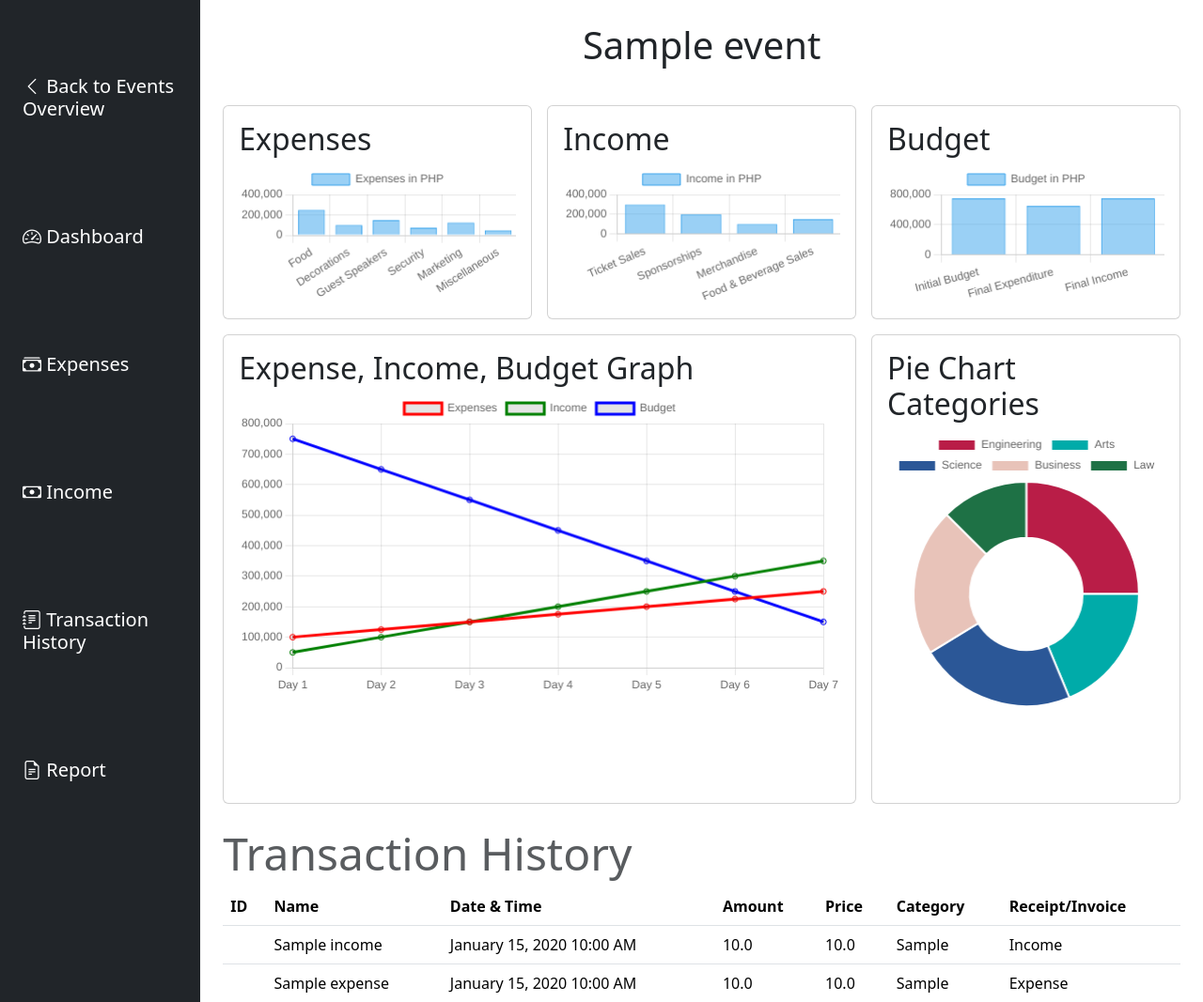
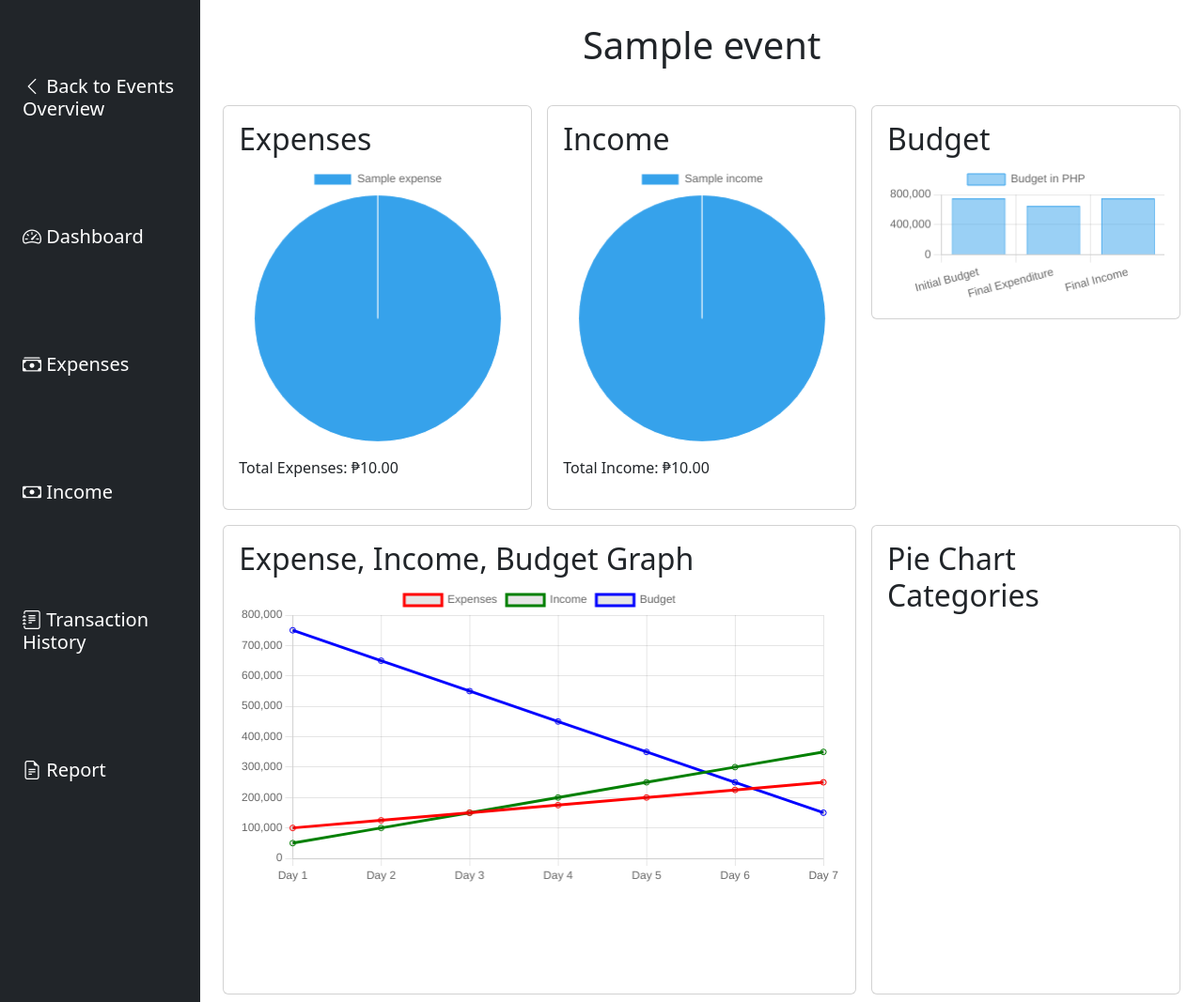
Before and after one commit to MACantara/TRACKIT, a Flask app: page /event-dashboard/1 in a window 1280 px wide. Shown: the part 56-1123 px from the top of the page at 94% size. Run offline with Flask 3, Linux system fonts and the light colour scheme; a user stored in the database is signed in; tables that the repository leaves empty hold one stand-in row (values such as "Sample post"); some libraries are stand-ins or nearby versions.

Commit message:
Add to_dict() method to Expense and Income models, convert incomes and expenses to lists of dictionaries, update event-dashboard.html to display total income and total expenses

```diff
--- a/app.py
+++ b/app.py
@@ -74,6 +74,13 @@ class Expense(db.Model):
     def transaction_type(self):
         return 'Expense'
 
+    def to_dict(self):
+        return {
+            'expense_name': self.expense_name,
+            'amount': self.amount,
+            # Add any other fields you want to include
+        }
+
     def __repr__(self):
         return '<Expense %r>' % self.expense_id
 
@@ -89,6 +96,13 @@ class Income(db.Model):
     @property
     def transaction_type(self):
         return 'Income'
+
+    def to_dict(self):
+        return {
+            'income_name': self.income_name,
+            'amount': self.amount,
+            # Add any other fields you want to include
+        }
 
     def __repr__(self):
         return f"Income('{self.income_name}', '{self.amount}', '{self.price}', '{self.category}')"
@@ -206,7 +220,10 @@ def event_dashboard(event_id):
             transaction.name = transaction.income_name
         else:
             transaction.name = transaction.expense_name
-    return render_template("event-dashboard.html", event=event, transactions=transactions)
+    # Convert incomes and expenses to lists of dictionaries
+    incomes = [income.to_dict() for income in incomes]
+    expenses = [expense.to_dict() for expense in expenses]
+    return render_template("event-dashboard.html", event=event, transactions=transactions, incomes=incomes, expenses=expenses)
 
 @app.route('/expenses/<int:event_id>')
 def expenses(event_id):
--- a/static/js/main.js
+++ b/static/js/main.js
@@ -11,47 +11,46 @@ const ctx2 = document.getElementById("myChart2");
 const ctx3 = document.getElementById("myChart3");
 const ctx4 = document.getElementById("myChart4");
 
-// Expenses Bar Chart
+// Calculate total income and total expenses
+let totalIncome = incomes.reduce((total, income) => total + income.amount, 0);
+let totalExpenses = expenses.reduce((total, expense) => total + expense.amount, 0);
+
+// Format as PHP currency
+let formatter = new Intl.NumberFormat('en-PH', {
+  style: 'currency',
+  currency: 'PHP',
+});
+
+document.getElementById('totalIncome').textContent = formatter.format(totalIncome);
+document.getElementById('totalExpenses').textContent = formatter.format(totalExpenses);
+
+// Expenses Pie Chart
 new Chart(ctx, {
-    type: "bar",
+  type: "pie",
   data: {
-        labels: ["Food", "Decorations", "Guest Speakers", "Security", "Marketing", "Miscellaneous"],
+    labels: expenses.map(expense => expense.expense_name),
     datasets: [
       {
         label: "Expenses in PHP",
-                data: [5000, 2000, 3000, 1500, 2500, 1000].map(amount => amount * 50),
+        data: expenses.map(expense => expense.amount),
         borderWidth: 1,
       },
     ],
   },
-    options: {
-        scales: {
-            y: {
-                beginAtZero: true,
-            },
-        },
-    },
 });
 
-// Income Bar Chart
+// Income Pie Chart
 new Chart(ctx1, {
-  type: "bar",
+  type: "pie",
   data: {
-      labels: ["Ticket Sales", "Sponsorships", "Merchandise", "Food & Beverage Sales"],
+    labels: incomes.map(income => income.income_name),
     datasets: [
       {
         label: "Income in PHP",
-              data: [6000, 4000, 2000, 3000].map(amount => amount * 50),
+        data: incomes.map(income => income.amount * 50),
         borderWidth: 1,
       },
     ],
-  },
-  options: {
-      scales: {
-          y: {
-              beginAtZero: true,
-          },
-      },
   },
 });
 
@@ -106,32 +105,3 @@ new Chart(ctx3, {
     legend: {display: true}
   }
 });
-
-// Doughnut chart Categories
-
-var Values = ["Engineering", "Arts", "Science", "Business", "Law"];
-var Values2 = [200, 150, 180, 170, 100].map(amount => amount * 50);
-var barColors = [
-  "#b91d47",
-  "#00aba9",
-  "#2b5797",
-  "#e8c3b9",
-  "#1e7145"
-];
-
-new Chart(ctx4, {
-  type: "doughnut",
-  data: {
-    labels: Values,
-    datasets: [{
-      backgroundColor: barColors,
-      data: Values2
-    }]
-  },
-  options: {
-    title: {
-      display: true,
-      text: "Attendees by Faculty"
-    }
-  }
-});
--- a/templates/event-dashboard.html
+++ b/templates/event-dashboard.html
@@ -15,12 +15,14 @@
             <div class="card p-3">
               <h2>Expenses</h2>
               <canvas id="myChart"></canvas>
+              <p class="mt-3">Total Expenses: <span id="totalExpenses"></span></p>
             </div>
           </div>
           <div class="col-12 col-lg-6 col-xl-4">
             <div class="card p-3">
               <h2>Income</h2>
               <canvas id="myChart1"></canvas>
+              <p class="mt-3">Total Income: <span id="totalIncome"></span></p>
             </div>
           </div>
           <div class="col-12 col-lg-6 col-xl-4">
@@ -81,5 +83,8 @@
     </main>
   </div>
 </div>
-
+<script type="text/javascript">
+  let incomes = {{ incomes|tojson }};
+  let expenses = {{ expenses|tojson }};
+</script>
 {% endblock %}
```
Lines whose indentation alone changed are shown as unchanged.
